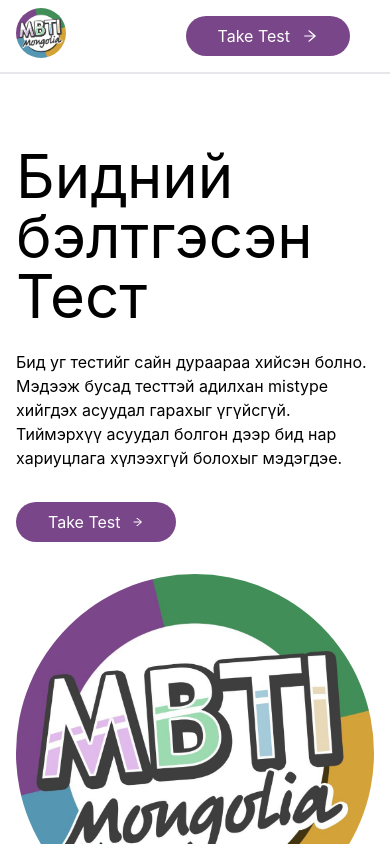
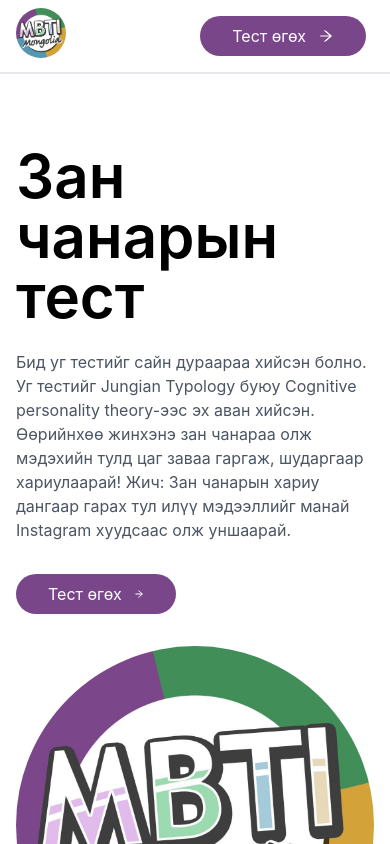
Before and after one commit to bilguudeiblgd/mbti_test, a Next.js app: page / in a window 390 px wide. Shown: the top 844 px of the page. Built offline with nearby package versions, Linux system fonts and the light colour scheme.

Commit message:
some little stuff

```diff
--- a/components/Navbar.js
+++ b/components/Navbar.js
@@ -11,9 +11,9 @@
             <nav className={"container mx-auto px-4 py-2"}>
                 <ul className={"flex flex-row justify-between"}>
                     <div className={"flex flex-row items-center"}>
-                        <li className={"pr-6 flex"}>
+                        <li className={"pr-6 flex shrink-0"}>
                             <Link href="/">
-                                <a><Image className={"rounded-full"} src={Logo} alt="MBTI Mongolia Logo" width={"50px"} height={"50px"} /></a>
+                                <a><Image className={"rounded-full "} src={Logo} alt="MBTI Mongolia Logo" width={"50px"} height={"50px"} /></a>
                             </Link>
                         </li>
                         <li className={"pr-6 hidden md:block"}>
@@ -24,13 +24,13 @@
 
                     </div>
                     <div className={"flex flex-row items-center"}>
-                        <li className={"mr-6"}>
+                        <li className={"mr-2 md:mr-6"}>
                             <Link href="/test">
                                 <a>  <TestButton /></a>
                             </Link>
                         </li>
                         <li className={"hidden md:block"}>
-                            <a className={"cursor-pointer "}>
+                            <a target="_blank" href="https://discord.gg/a3tUXncYBG" className={"cursor-pointer "}>
                                 <FaDiscord color="#6C82CF" size={"3rem"} />
                             </a>
                         </li>
--- a/components/TestButton.js
+++ b/components/TestButton.js
@@ -4,7 +4,7 @@
 const TestButton = () => {
     return <div className={"py-2"}>
         <button className={"py-2 px-8 flex flex-row items-center"} style={{ backgroundColor: "rgb(122,70,138)", color: "white", borderRadius: "25px", width: "100%" }}>
-            <h3 className={"whitespace-nowrap mr-3"}>Take Test</h3>
+            <h3 className={"whitespace-nowrap mr-3"}>Тест өгөх</h3>
             <AiOutlineArrowRight size={"16px"} />
         </button>
     </div>
--- a/pages/index.js
+++ b/pages/index.js
@@ -20,11 +20,12 @@
         <div className={"grid md:grid-cols-2 gap-6 mb-20"}>
           <div className={"flex flex-col mt-6"}>
             <div className={""}>
-              <h1 className={"text-6xl mb-6"}>
-                Бидний бэлтгэсэн Тест
+              <h1 className={"text-6xl font-semibold mb-6"}>
+                Зан чанарын тест
               </h1>
-              <h4 className={"text-1xl"}>
-                Бид уг тестийг сайн дураараа хийсэн болно. Мэдээж бусад тесттэй адилхан mistype хийгдэх асуудал гарахыг үгүйсгүй. Тиймэрхүү асуудал болгон дээр бид нар хариуцлага хүлээхгүй болохыг мэдэгдэе.
+              <h4 className={"text-1xl text-gray-600"}>
+                Бид уг тестийг сайн дураараа хийсэн болно. Уг тестийг Jungian Typology буюу Cognitive personality theory-ээс эх аван хийсэн. Өөрийнхөө жинхэнэ зан чанараа олж мэдэхийн тулд цаг заваа гаргаж, шударгаар хариулаарай!
+                Жич: Зан чанарын хариу дангаар гарах тул илүү мэдээллийг манай Instagram хуудсаас олж уншаарай.
               </h4>
               <div className={"w-40 mt-6"}>
                 <Link href="/test">
@@ -36,7 +37,7 @@
           </div>
           <div className={"flex justify-center"}>
             <div>
-              <Image className={"rounded-full"} alt="MBTI Mongolia Logo big" src={Logo} width={400} height={400} />
+              <Image className={"rounded-full "} alt="MBTI Mongolia Logo big" src={Logo} width={400} height={400} />
             </div>
           </div>
         </div>
@@ -45,7 +46,7 @@
         </div>
 
       </main>
-{/* to deploy */}
+      {/* to deploy */}
 
       <footer className={""}>
 
--- a/styles/globals.css
+++ b/styles/globals.css
@@ -1,7 +1,7 @@
 @tailwind base;
 @tailwind components;
 @tailwind utilities;
-
+@import url('https://fonts.googleapis.com/css2?family=Raleway:ital,wght@0,100;0,200;0,300;0,400;0,500;0,600;0,700;0,800;0,900;1,100;1,200;1,300;1,400;1,500;1,600;1,700;1,800;1,900&display=swap');
 html,
 body {
   padding: 0;
--- a/tailwind.config.js
+++ b/tailwind.config.js
@@ -5,6 +5,9 @@
   ],
   theme: {
     extend: {},
+    fontFamily: {
+      'custom': ['Raleway']
+    }
   },
   plugins: [],
 }
```
